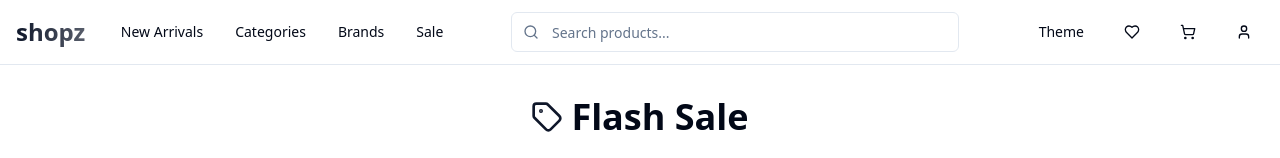
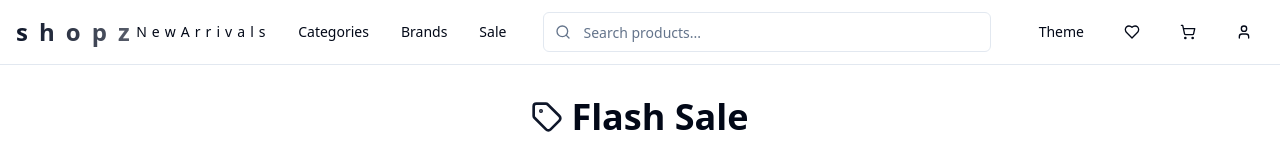
Before and after one commit to GHOSteD141/savvy-shop-interface, a React (Vite) app: page /sale in a window 1280 px wide. Shown: the top 158 px of the page. Built offline with nearby package versions, Linux system fonts and the light colour scheme.

Commit message:
Adjust header spacing.

```diff
--- a/src/components/Header.tsx
+++ b/src/components/Header.tsx
@@ -34,14 +34,14 @@ const Header = ({ cartItems, onCartClick, onThemeChange, currentTheme }: HeaderP
         <div className="flex h-16 items-center justify-between">
           {/* Logo */}
           <div className="flex items-center space-x-4">
-            <h1 className="text-2xl font-bold bg-gradient-to-r from-primary to-primary/70 bg-clip-text text-transparent">
-              shopz
+            <h1 className="text-2xl font-bold bg-gradient-to-r from-primary to-primary/70 bg-clip-text text-transparent tracking-widest">
+              s h o p z
             </h1>
           </div>
 
           {/* Desktop Navigation */}
           <nav className="hidden md:flex items-center space-x-8">
-            <Link to="/new-arrivals" className="text-sm font-medium hover:text-primary transition-colors">New Arrivals</Link>
+            <Link to="/new-arrivals" className="text-sm font-medium hover:text-primary transition-colors tracking-wider">N e w   A r r i v a l s</Link>
             <Link to="/categories" className="text-sm font-medium hover:text-primary transition-colors">Categories</Link>
             <Link to="/brands" className="text-sm font-medium hover:text-primary transition-colors">Brands</Link>
             <Link to="/sale" className="text-sm font-medium hover:text-primary transition-colors">Sale</Link>
@@ -131,7 +131,7 @@ const Header = ({ cartItems, onCartClick, onThemeChange, currentTheme }: HeaderP
                 />
               </div>
               <nav className="flex flex-col space-y-2">
-                <Link to="/new-arrivals" className="py-2 text-sm font-medium hover:text-primary transition-colors">New Arrivals</Link>
+                <Link to="/new-arrivals" className="py-2 text-sm font-medium hover:text-primary transition-colors tracking-wider">N e w   A r r i v a l s</Link>
                 <Link to="/categories" className="py-2 text-sm font-medium hover:text-primary transition-colors">Categories</Link>
                 <Link to="/brands" className="py-2 text-sm font-medium hover:text-primary transition-colors">Brands</Link>
                 <Link to="/sale" className="py-2 text-sm font-medium hover:text-primary transition-colors">Sale</Link>
```
